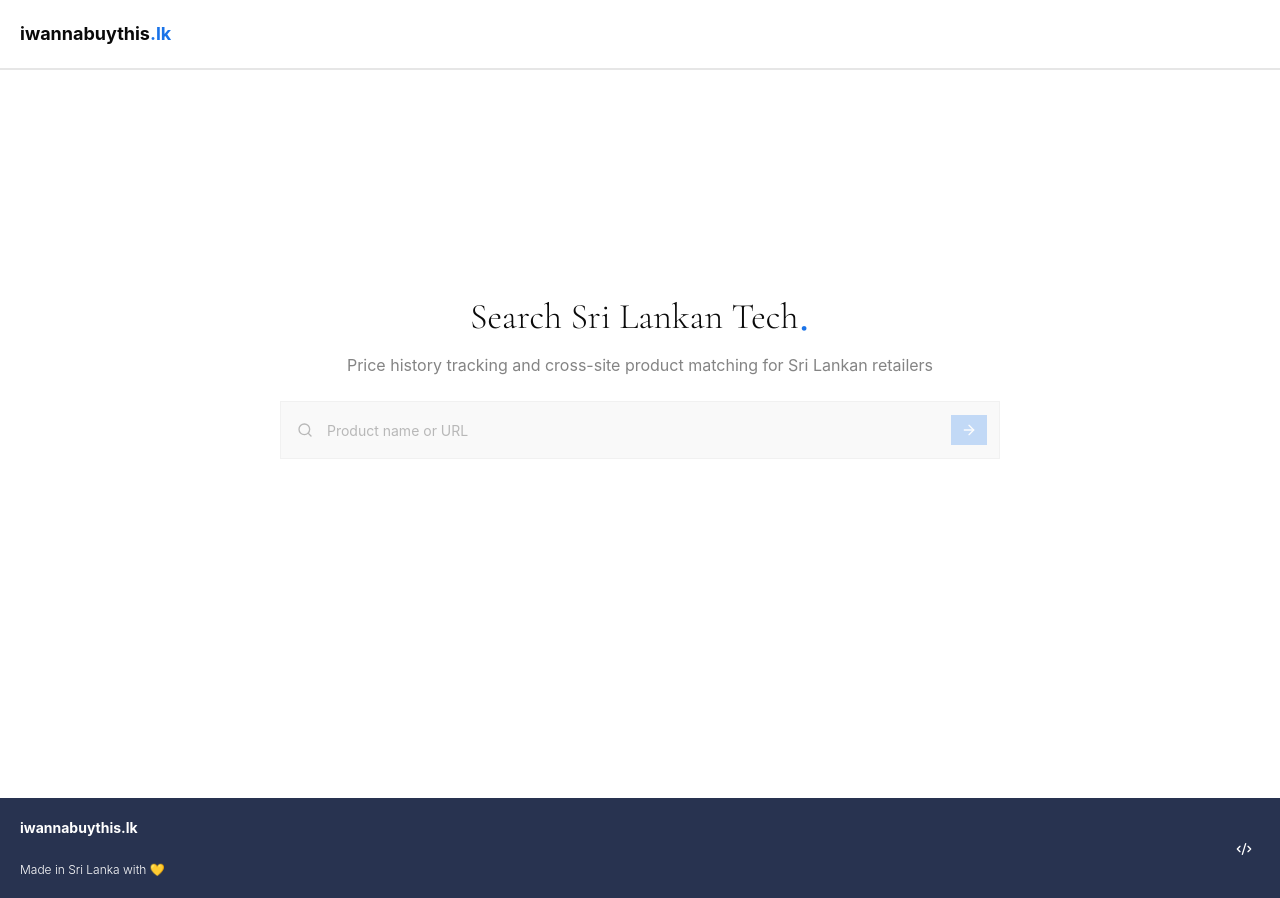
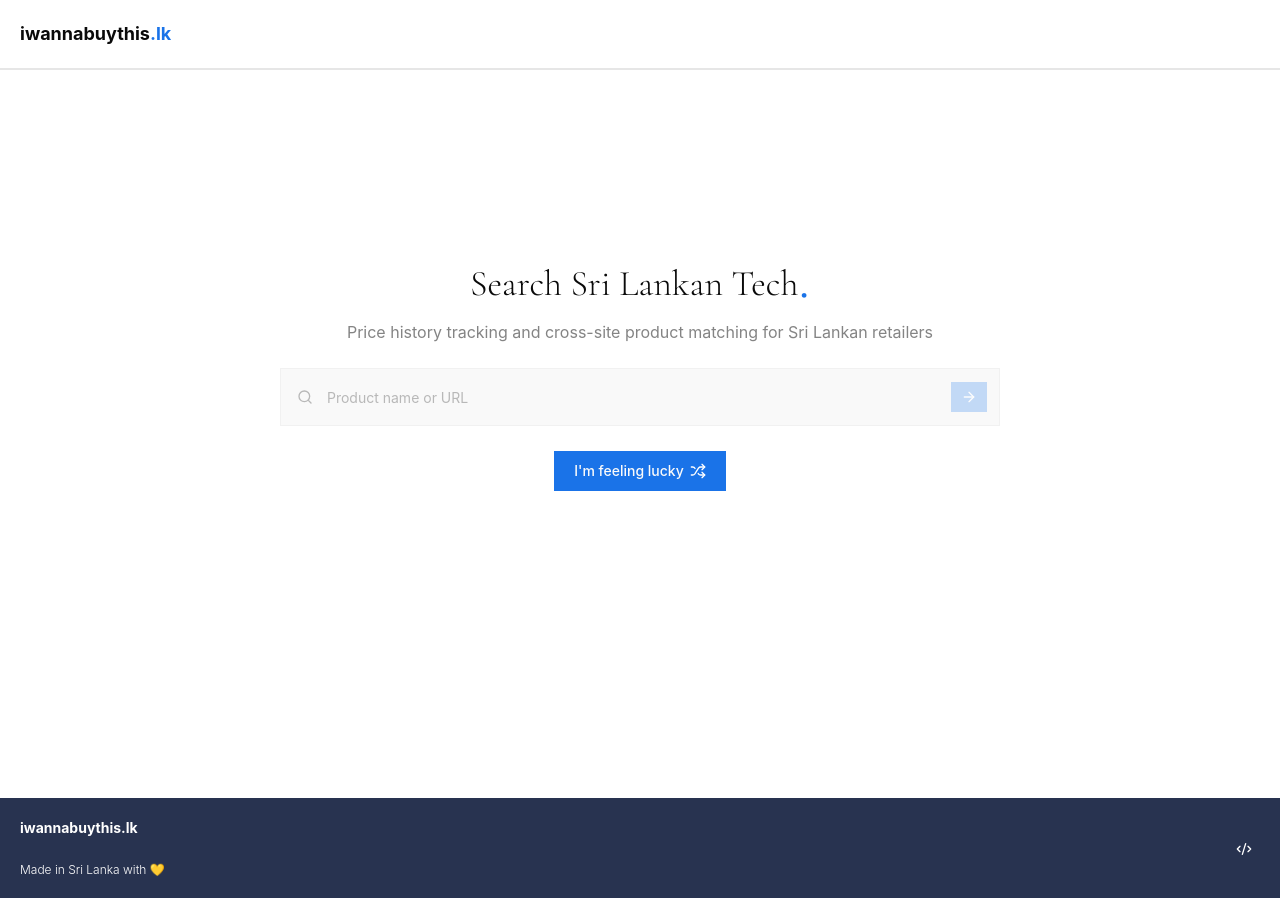
Before and after one commit to furniture-helper/furniture-search-frontend-v2, a Next.js app: page / in a window 1280 px wide. Built offline with nearby package versions, Linux system fonts and the light colour scheme.

Commit message:
feat: add "I'm feeling lucky" button for random product navigation

```diff
--- a/app/page.tsx
+++ b/app/page.tsx
@@ -1,5 +1,7 @@
 import Tagline from "@/components/elements/Tagline";
 import PrimarySearchBar from "@/components/elements/PrimarySearchBar";
+import {Button} from "@/components/ui/button";
+import {ShuffleIcon} from "lucide-react";
 
 export default function Home() {
     return (
@@ -7,6 +9,14 @@ export default function Home() {
             <div className="flex w-full max-w-[720px] flex-col items-center gap-6">
                 <Tagline/>
                 <PrimarySearchBar/>
+
+                <a href={"/product/random"}>
+                    <Button type="submit" variant="default"
+                            className="rounded-none bg-accent cursor-pointer hover:bg-accent/80 p-5">
+                        <span>I&#39;m feeling lucky</span>
+                        <ShuffleIcon className="text-accent-foreground"/>
+                    </Button>
+                </a>
             </div>
         </div>
     );
```
